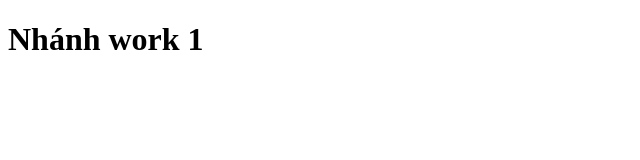
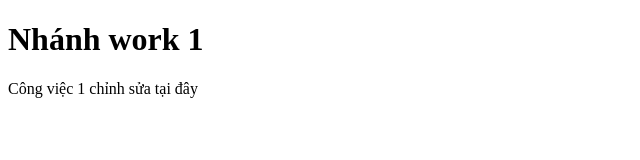
Before and after one commit to thanhtrucNG/du-an-5, a plain HTML site: page index.html in a window 1280 px wide. Shown: the whole page, without its empty margins (0-640 px from the left). Drawn offline with Linux system fonts and the light colour scheme.

Commit message:
chinh sua work 1

```diff
--- a/index.html
+++ b/index.html
@@ -7,5 +7,6 @@
   </head>
   <body>
     <h1>Nhánh work 1</h1>
+    <p>Công việc 1 chỉnh sửa tại đây</p>
   </body>
 </html>
```
